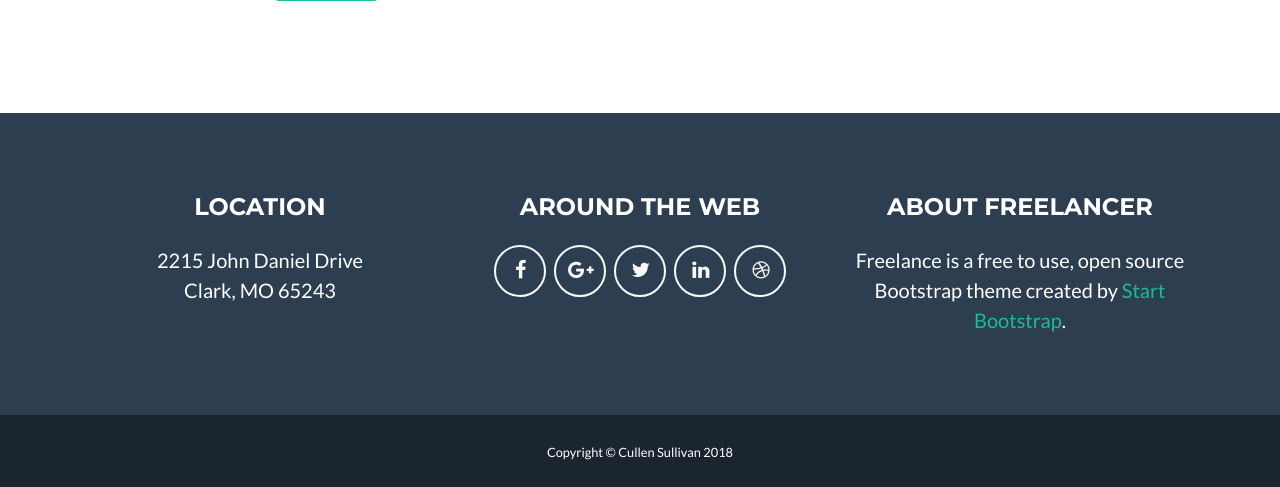
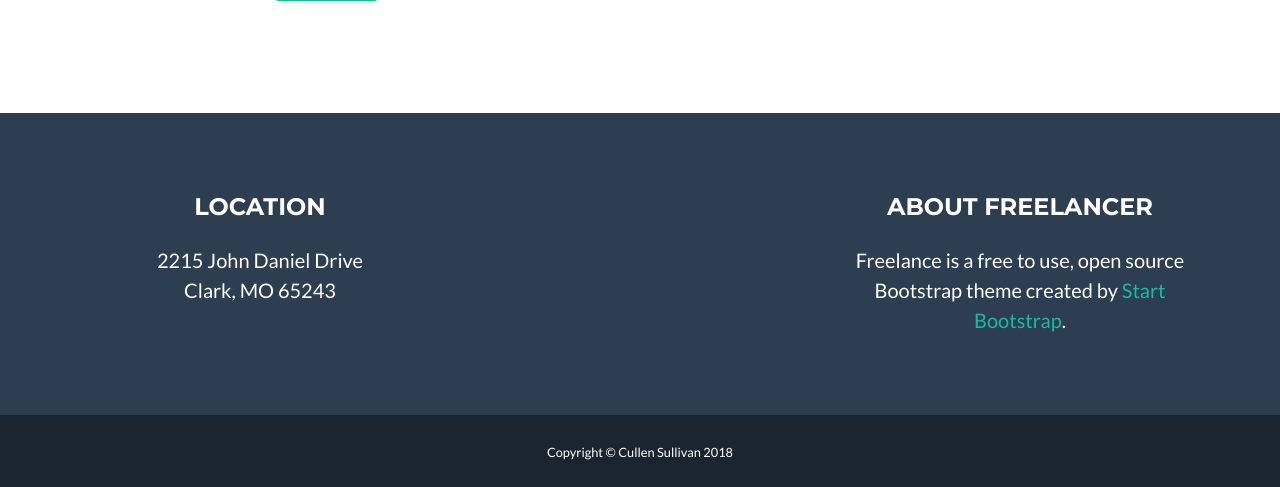
Before and after one commit to meyerBoskey/portfolioSite, a Node server app: page / in a window 1280 px wide. Shown: the part 3166-3653 px from the top of the page. Run offline with Node 20, Linux system fonts and the light colour scheme; some libraries are stand-ins or nearby versions.

Commit message:
added backend

```diff
--- a/views/index.handlebars
+++ b/views/index.handlebars
@@ -228,7 +228,7 @@
                     <p class="lead mb-0">2215 John Daniel Drive
                         <br>Clark, MO 65243</p>
                 </div>
-                <div class="col-md-4 mb-5 mb-lg-0">
+                <!-- <div class="col-md-4 mb-5 mb-lg-0">
                     <h4 class="text-uppercase mb-4">Around the Web</h4>
                     <ul class="list-inline mb-0">
                         <li class="list-inline-item">
@@ -257,8 +257,8 @@
                 </a>
                         </li>
                     </ul>
-                </div>
-                <div class="col-md-4">
+                </div> -->
+                <div class="col-md-4 offset-md-4">
                     <h4 class="text-uppercase mb-4">About Freelancer</h4>
                     <p class="lead mb-0">Freelance is a free to use, open source Bootstrap theme created by
                         <a href="http://startbootstrap.com">Start Bootstrap</a>.</p>
```
